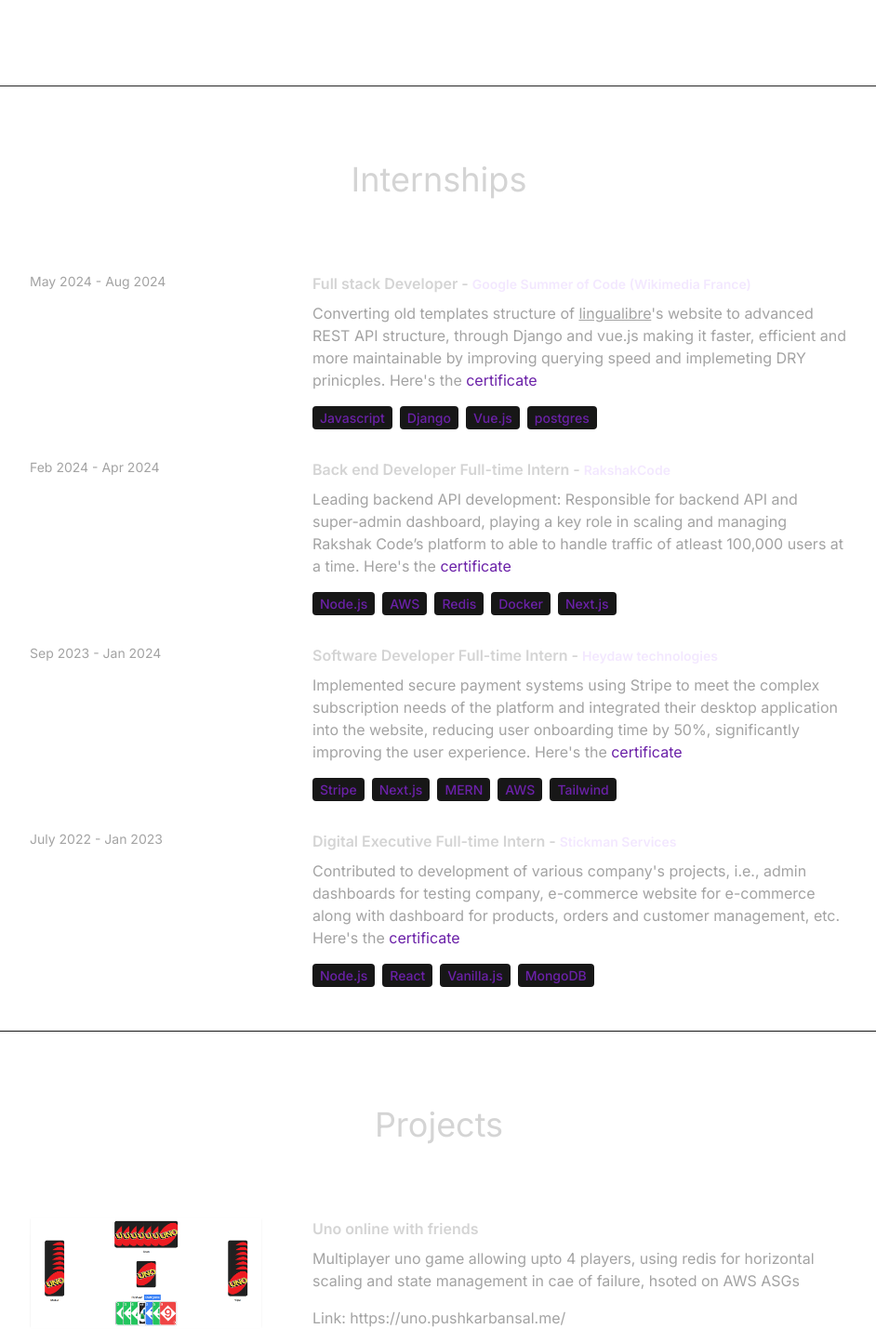
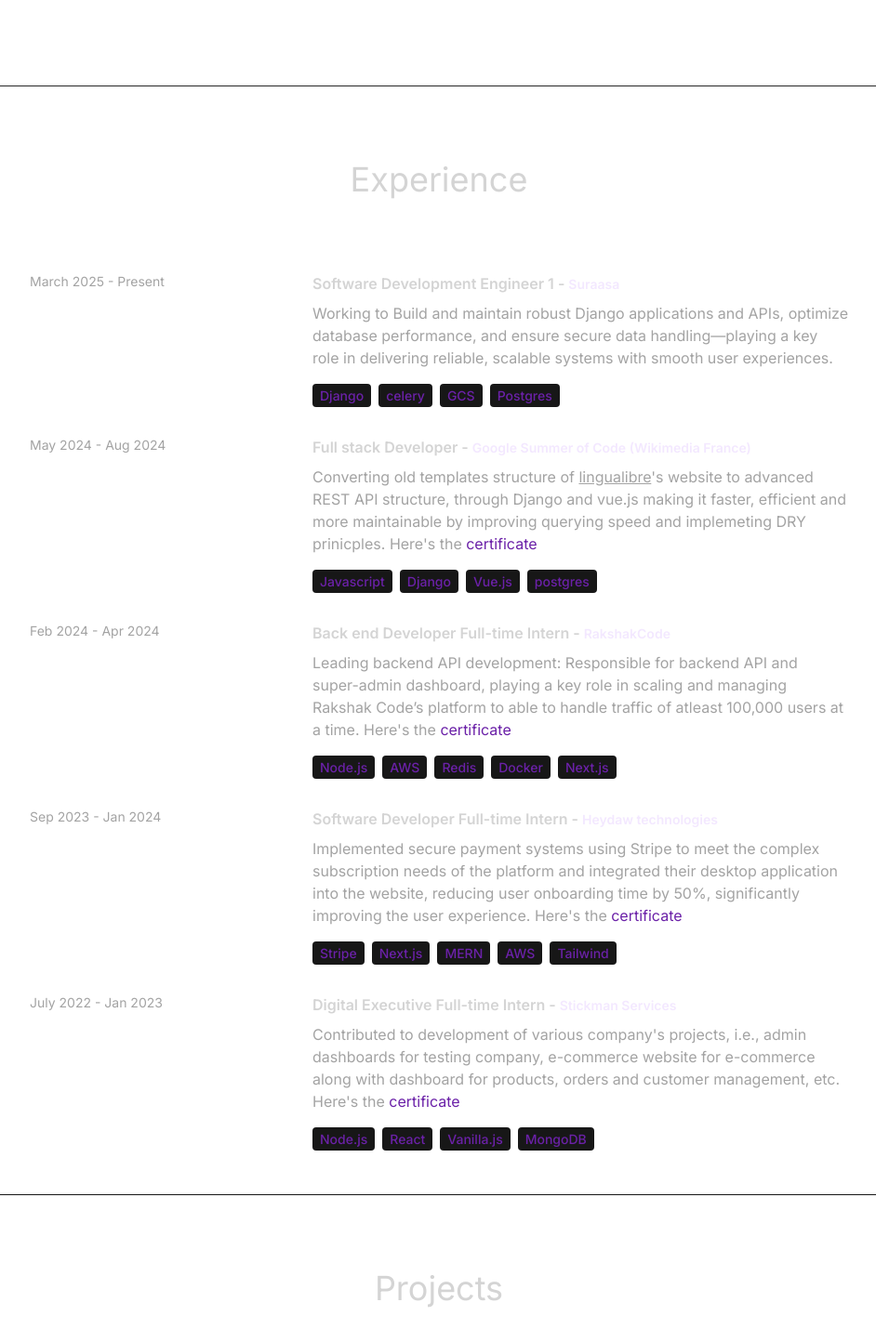
Before and after one commit to pushkar707/new-react-portfolio, a React (Vite) app: page / in a window 1280 px wide. Shown: the part 1349-2793 px from the top of the page at 93% size, without its empty margins (168-1110 px from the left). Built offline with nearby package versions, Linux system fonts and the light colour scheme.

Commit message:
add: profile updates

```diff
--- a/src/components/Experience.jsx
+++ b/src/components/Experience.jsx
@@ -10,7 +10,7 @@
         transition={{ duration: 0.5 }}
         className="my-20 text-center text-4xl"
       >
-        Internships
+        Experience
       </motion.h2>
       <div>
         {EXPERIENCES.map((experience, index) => (
--- a/src/components/Hero.jsx
+++ b/src/components/Hero.jsx
@@ -31,7 +31,7 @@
               animate="animate"
               className="bg-gradient-to-r from-pink-300 via-slate-500 to-purple-500 bg-clip-text text-3xl tracking-tight text-transparent"
             >
-              Full Stack Developer
+              Full Stack Developer (Backend Heavy)
             </motion.span>
             <motion.p
               variants={container(1)}
--- a/src/components/Projects.jsx
+++ b/src/components/Projects.jsx
@@ -36,7 +36,10 @@
               className="w-full max-w-xl lg:w-3/4"
             >
               <h6 className="mb-2 font-semibold">{project.title}</h6>
-              <p className="mb-4 text-neutral-400">{project.description}</p>
+              <p
+                className="mb-4 text-neutral-400"
+                dangerouslySetInnerHTML={{ __html: project.description }}
+              ></p>
               <p className="mb-4 text-neutral-400 text-underline">
                 Link:{' '}
                 <a href={project.link} target="_blank">
--- a/src/constants/index.js
+++ b/src/constants/index.js
@@ -4,13 +4,20 @@
 import project4 from '../assets/projects/project-4.png';
 
 export const HERO_CONTENT = `
-Hi, I'm Pushkar currently based in New Delhi, India. I am a full-stack developer, and  I have been coding since 2020 and working for 2+ years through internships(including <b>GSOC 2024</b>) and contracts.
+Hi, I'm Pushkar currently based in New Delhi, India. I am a be-focused full-stack developer, and  I have been coding since 2020 and working for 3+ years through internships(including <b>GSOC 2024</b>), contracts and currently working at a Suraasa as SDE-1.
 <br/><br/>
 My aim as a developer is to build softwares that impacts millions of people. I have a keen interest in building scalable and robust systems that also provide great user experience. Scroll further to check-out my tech-stack, experiences and projects`;
 
 export const ABOUT_TEXT = `I am a dedicated and versatile full stack developer with a passion for creating efficient and user-friendly web applications. With 5 years of professional experience, I have worked with a variety of technologies, including React, Next.js, Node.js, MySQL, PostgreSQL, and MongoDB. My journey in web development began with a deep curiosity for how things work, and it has evolved into a career where I continuously strive to learn and adapt to new challenges. I thrive in collaborative environments and enjoy solving complex problems to deliver high-quality solutions. Outside of coding, I enjoy staying active, exploring new technologies, and contributing to open-source projects.`;
 
 export const EXPERIENCES = [
+  {
+    year: 'March 2025 - Present',
+    role: 'Software Development Engineer 1',
+    company: 'Suraasa',
+    description: 'Working to Build and maintain robust Django applications and APIs, optimize database performance, and ensure secure data handling—playing a key role in delivering reliable, scalable systems with smooth user experiences.',
+    technologies: ['Django', 'celery', 'GCS', 'Postgres']
+  },
   {
     year: 'May 2024 - Aug 2024',
     role: 'Full stack Developer',
@@ -43,15 +50,15 @@
 
 export const PROJECTS = [
   {
-    title: 'Uno online with friends',
+    title: 'Uno online with friends (Backend focused)',
     image: project1,
-    link: 'https://uno.pushkarbansal.me/',
+    link: 'https://playuno.pushkarbansal.com/',
     description:
-      'Multiplayer uno game allowing upto 4 players, using redis for horizontal scaling and state management in cae of failure, hsoted on AWS ASGs',
+      'Multiplayer uno game allowing upto 4 players, using redis for horizontal scaling and state management in cae of failure, hsoted on AWS ASGs, <a href="https://medium.com/p/30e413deaa78/">Blog for working</a>.',
     technologies: ['Websockets', 'Redis', 'AWS', 'CI/CD', 'React'],
   },
   {
-    title: 'Vercel Clone',
+    title: 'Vercel Clone (Backend focused)',
     image: project2,
     link: 'https://github.com/pushkar707/vercel-clone-pushkar',
     description:
```
